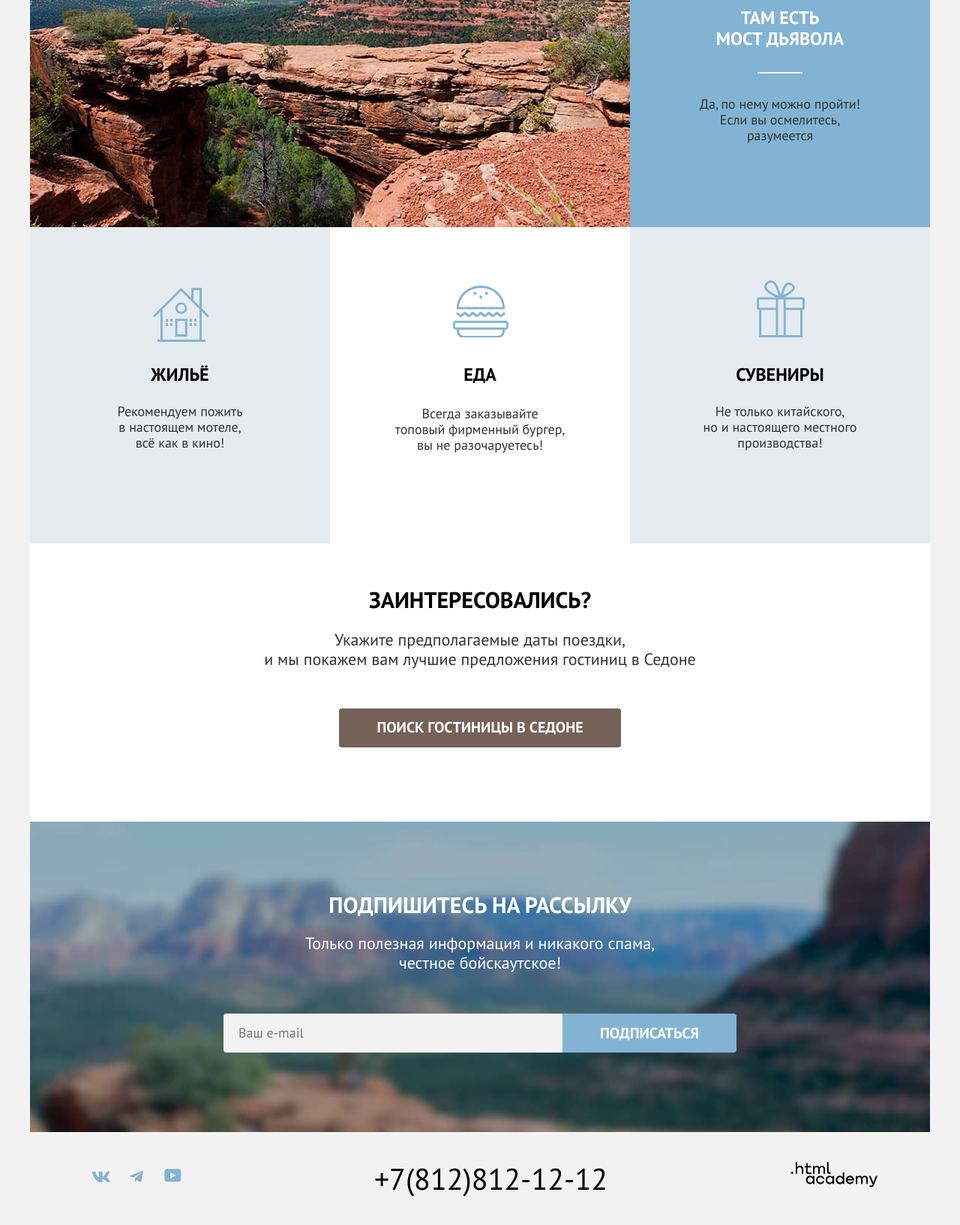
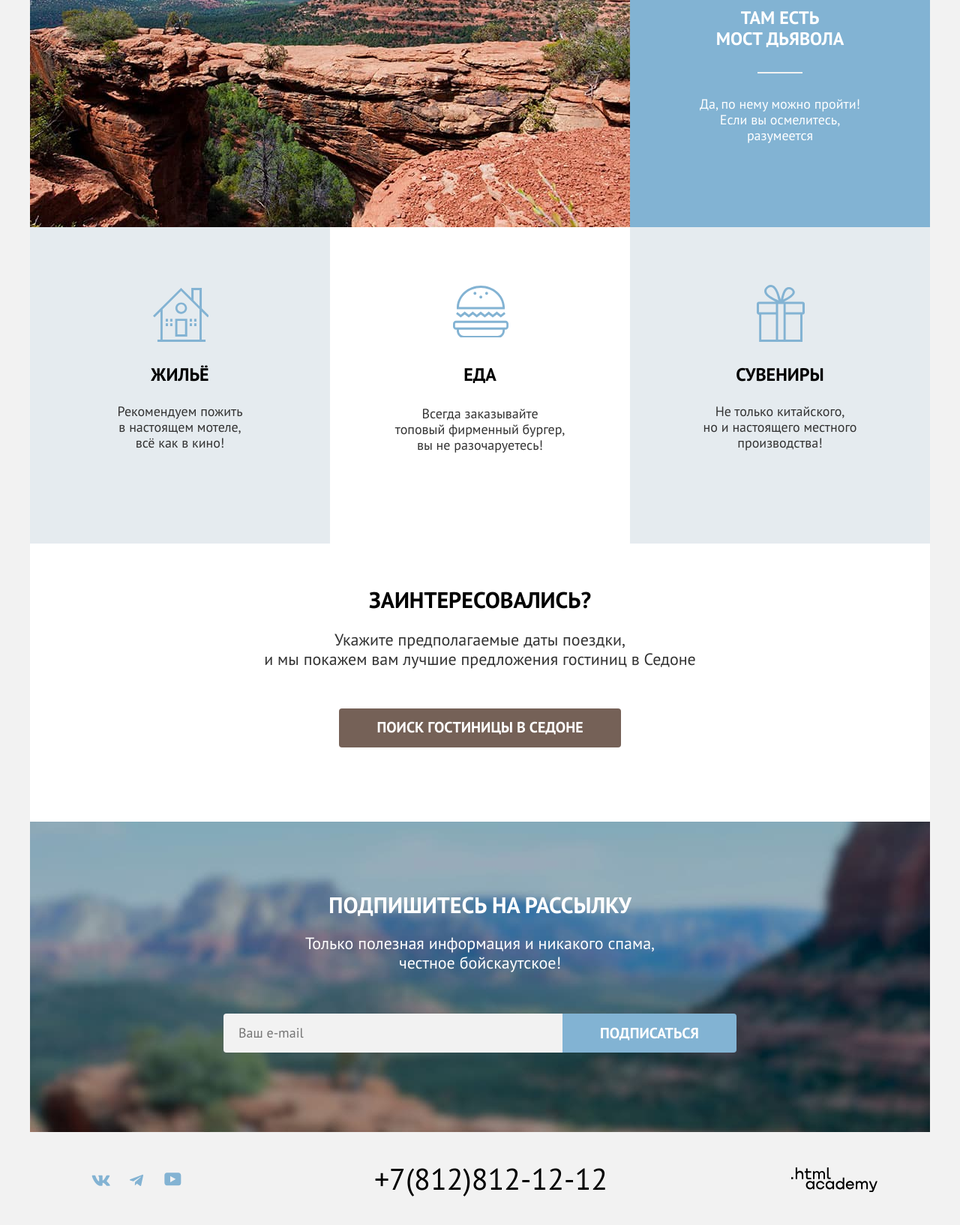
Before and after one commit to htmlacademy-htmlcss/2164937-sedona-36, a plain HTML site: page index.html in a window 1280 px wide. Shown: the part 1680-3314 px from the top of the page at 75% size. Drawn offline with Linux system fonts and the light colour scheme.

Commit message:
Update style.css

```diff
--- a/styles/style.css
+++ b/styles/style.css
@@ -341,7 +341,8 @@ color: #333333;
   min-height: 384px;
   padding: 91px 85px;
 }
-.adventages-description-real-city{
+.adventages-description-real-city,
+.adventages-description-devil-bridge{
   color: #FFFFFF;
 }
 .advantages-item-devil-bridge{
@@ -423,7 +424,7 @@ color: #333333;
   transform: translateX(-50%);
   width: 75px;
   height: 76px;
-  bottom: 140px;
+  bottom: 134px;
 }
 .advantages-item-food{
   background: #FFFFFF;
@@ -552,12 +553,16 @@ color: #333333;
 }
 .social-button{
   margin: 50% 50%;
+  padding-top: 10px;
 }
 .footer-contacts-address-phone{
   color: #000;
   font-size: 40px;
   line-height: 45px;
   text-decoration: none;
+}
+.footer-logo-HTML{
+  padding-top: 7px;
 }
 .footer-contacts-address-phone:hover{
 color: #756157;
```
